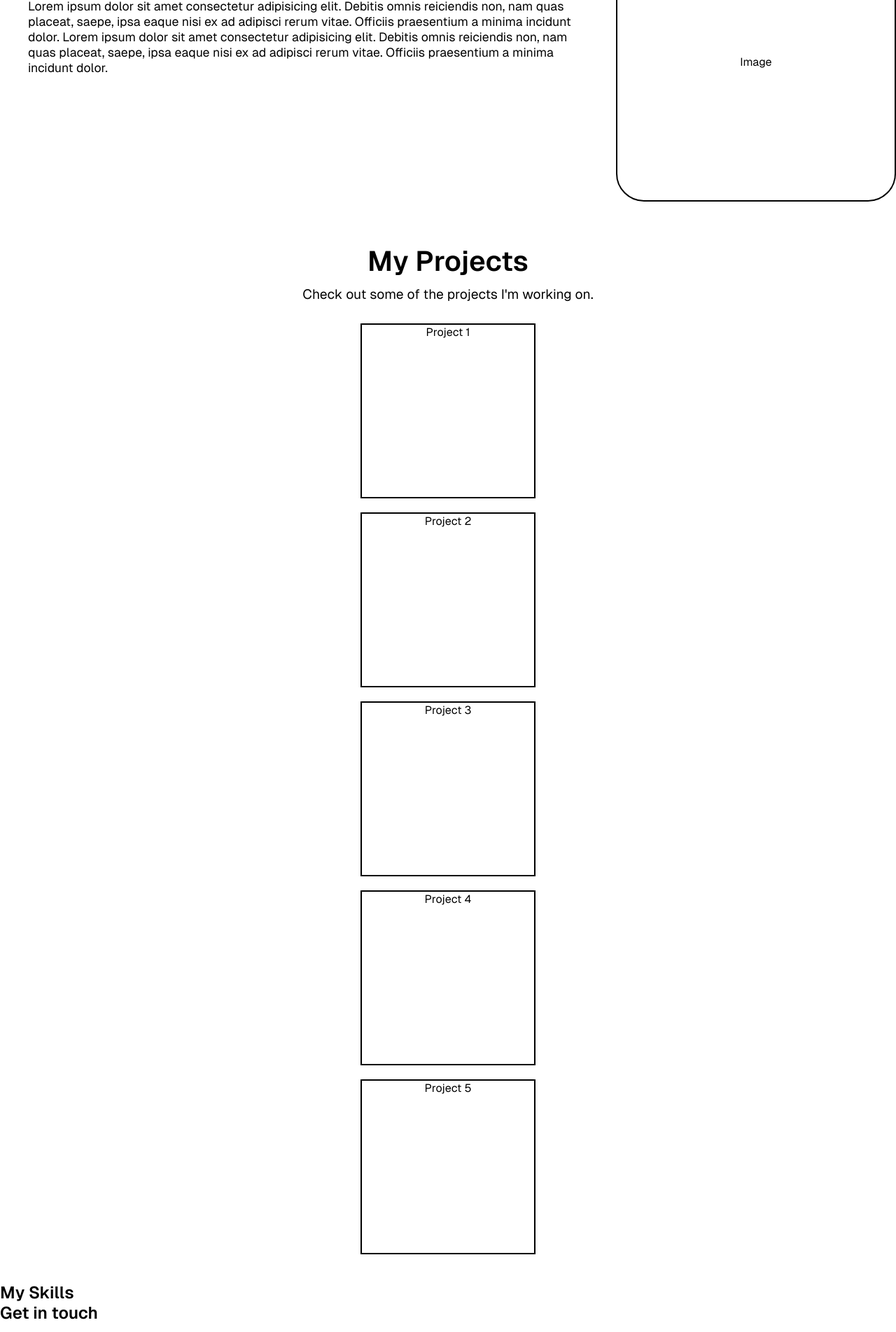
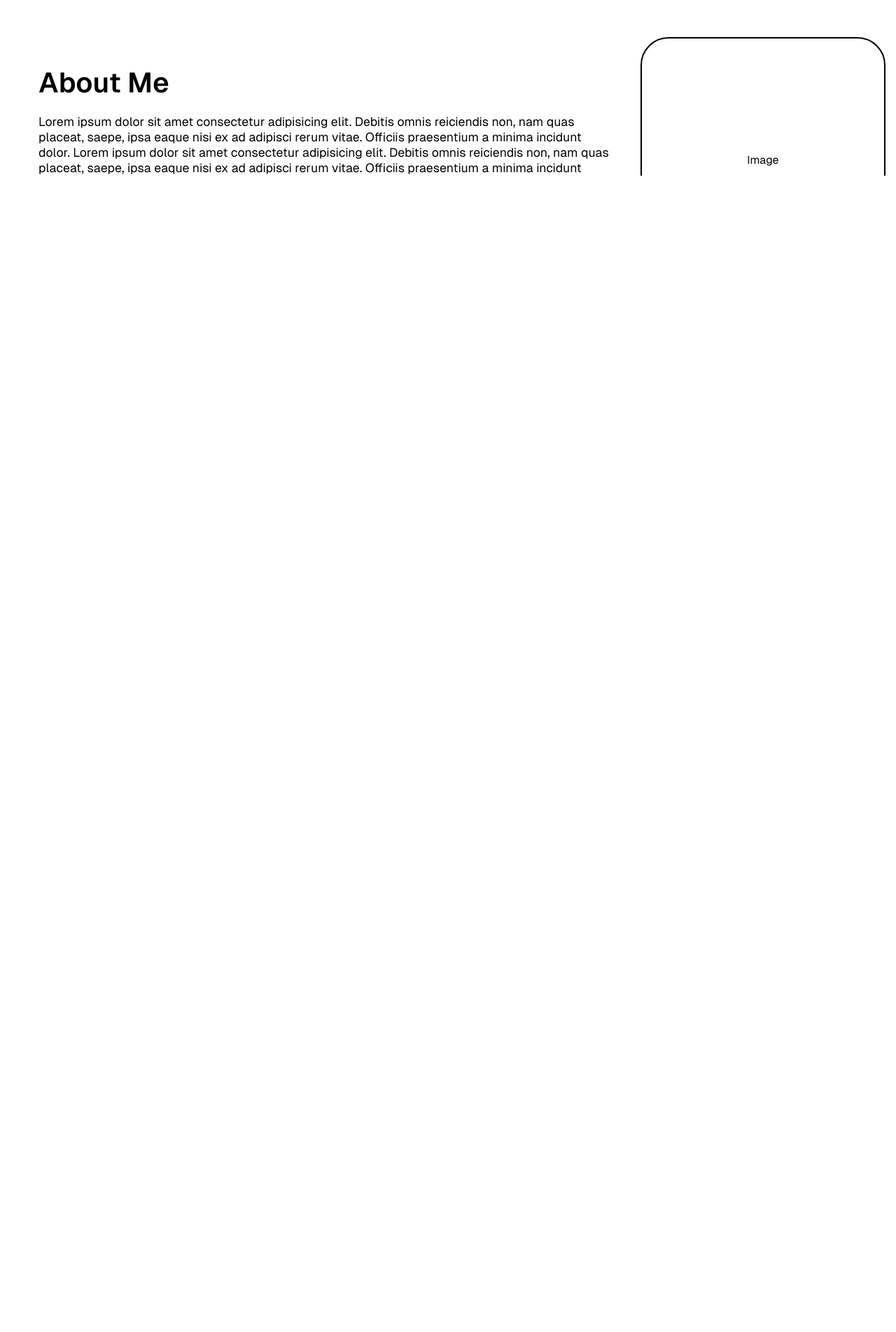
Before and after one commit to zainabch123/my-portfolio-react-app, a React (Vite) app: page / in a window 1280 px wide. Shown: the part 549-2452 px from the top of the page at 70% size. After the commit the page ends 800 px from the top, so only its background shows below. Built offline with nearby package versions, Linux system fonts and the light colour scheme.

Commit message:
Updated project section

```diff
--- a/src/MyProjects.jsx
+++ b/src/MyProjects.jsx
@@ -1,15 +1,38 @@
 export default function MyProjects() {
-    return (
-      <section className="projects-section">
-        <h2>My Projects</h2>
-        <p>Check out some of the projects I'm working on.</p>
-        <div className="project-links">
-          <div className="project1">Project 1</div>
-          <div className="project2">Project 2</div>
-          <div className="project3">Project 3</div>
-          <div className="project4">Project 4</div>
-          <div className="project5">Project 5</div>
+  return (
+    <section className="projects-section">
+      <h2>My Projects</h2>
+      <p>Check out some of the projects I'm working on.</p>
+      <section className="project-links">
+        <div className="project-container">
+          <div className="project-image">Image</div>
+          <div className="project-text">
+            <h3>Project Name</h3>
+            <p>Project description</p>
+          </div>
+        </div>
+        <div className="project-container">
+          <div className="project-image">Image</div>
+          <div className="project-text">
+            <h3>Project Name</h3>
+            <p>Project description</p>
+          </div>
+        </div>
+        <div className="project-container">
+          <div className="project-image">Image</div>
+          <div className="project-text">
+            <h3>Project Name</h3>
+            <p>Project description</p>
+          </div>
+        </div>
+        <div className="project-container">
+          <div className="project-image">Image</div>
+          <div className="project-text">
+            <h3>Project Name</h3>
+            <p>Project description</p>
+          </div>
         </div>
       </section>
-    );
+    </section>
+  );
 }
--- a/src/index.css
+++ b/src/index.css
@@ -12,18 +12,20 @@
   grid-template-rows: auto 1fr;
   grid-template-columns: 1fr;
   justify-content: center;
-  justify-items: center;
 }
 
 main {
   display: grid;
   grid-template-rows: repeat(4, auto) 40px;
+  overflow: scroll;
+  scrollbar-gutter: auto;
 }
 
 .header {
   justify-content: center;
   align-items: center;
   text-align: center;
+  background-color: rgb(251, 235, 246);
 }
 
 .navigation-bar {
@@ -31,8 +33,9 @@ main {
   grid-template-columns: 200px minmax(0px, 800px) repeat(4, auto);
   font-size: 0.9rem;
   align-items: center;
-  padding-top: 5px;
+  padding: 5px;
   text-align: center;
+  justify-content: center;
 }
 
 .navigation-bar h2 {
@@ -45,15 +48,17 @@ main {
   padding: 10px;
   margin: 5px;
   font-weight: 600;
+  transition: padding-top 0.5s;
 }
 
 .navigation-bar a:hover {
   text-decoration: underline;
+  padding-top: 0px;
 }
 
 .title-section {
-  margin-top: 100px;
-  margin-bottom: 100px;
+  margin-top: 150px;
+  margin-bottom: 150px;
 }
 
 .title-section h1 {
@@ -62,7 +67,8 @@ main {
   padding: 10px;
 }
 
-.title-section p, .projects-section p {
+.title-section p,
+.projects-section p {
   font-size: 1.2rem;
   padding-bottom: 10px;
 }
@@ -84,13 +90,15 @@ main {
   grid-template-columns: minmax(auto, 900px) auto;
   justify-content: center;
   justify-items: center;
+  margin-top: 60px;
 }
 
 .about-me-text {
   padding: 40px;
 }
 
-.about-me-text h2, .projects-section h2 {
+.about-me-text h2,
+.projects-section h2 {
   font-size: 2.5rem;
   font-weight: 800;
 }
@@ -101,8 +109,8 @@ main {
 }
 
 .about-me-image {
-  height: 400px;
-  width: 400px;
+  height: 350px;
+  width: 350px;
   border: 2px solid black;
   border-radius: 40px;
   align-content: center;
@@ -112,9 +120,8 @@ main {
 .projects-section {
   justify-items: center;
   text-align: center;
-    margin-top: 20px;
-    padding-top: 40px;
-    padding-bottom: 40px;
+  margin-top: 60px;
+  margin-bottom: 60px;
 }
 
 .projects-section p {
@@ -123,15 +130,39 @@ main {
 
 .project-links {
   display: grid;
-    grid-template-columns: repeat(auto-fit, minmax(250px, 1fr));
+  grid-template-columns: repeat(auto-fit, minmax(350px, 1fr));
   justify-items: center;
+  grid-auto-flow:row;
+  margin: 0px 150px 0px 150px
 }
 
-.project-links div {
-    height: 250px;
-    width: 250px;
+.project-container {
+  height: 350px;
+  width: 350px;
   border: 2px solid black;
+  margin-top: 40px;
+  display: grid;
+  grid-template-rows: 2fr 1fr;
+  padding: 15px;
+  border-radius: 40px;
+  transition: margin-top 0.5s;
+}
+
+.project-container:hover {
   margin-top: 20px;
+  cursor: pointer;
+}
+
+.project-image {
+  height: 100%;
+  width: 100%;
+  border: 2px solid lightgray;
+  border-radius: 30px;
+}
+
+.project-text {
+  padding: 20px;
+  text-align: start;
 }
 
 @font-face {
```
Lines whose indentation alone changed are shown as unchanged.
